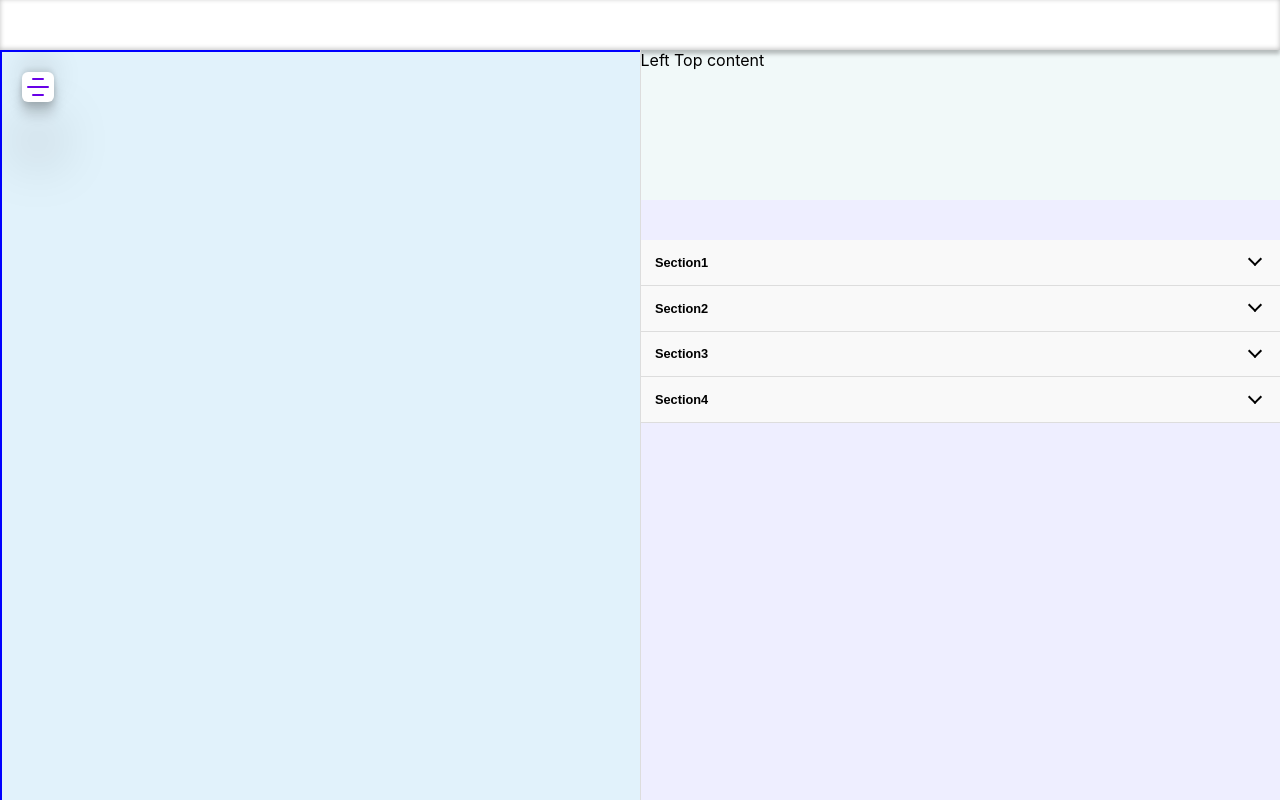
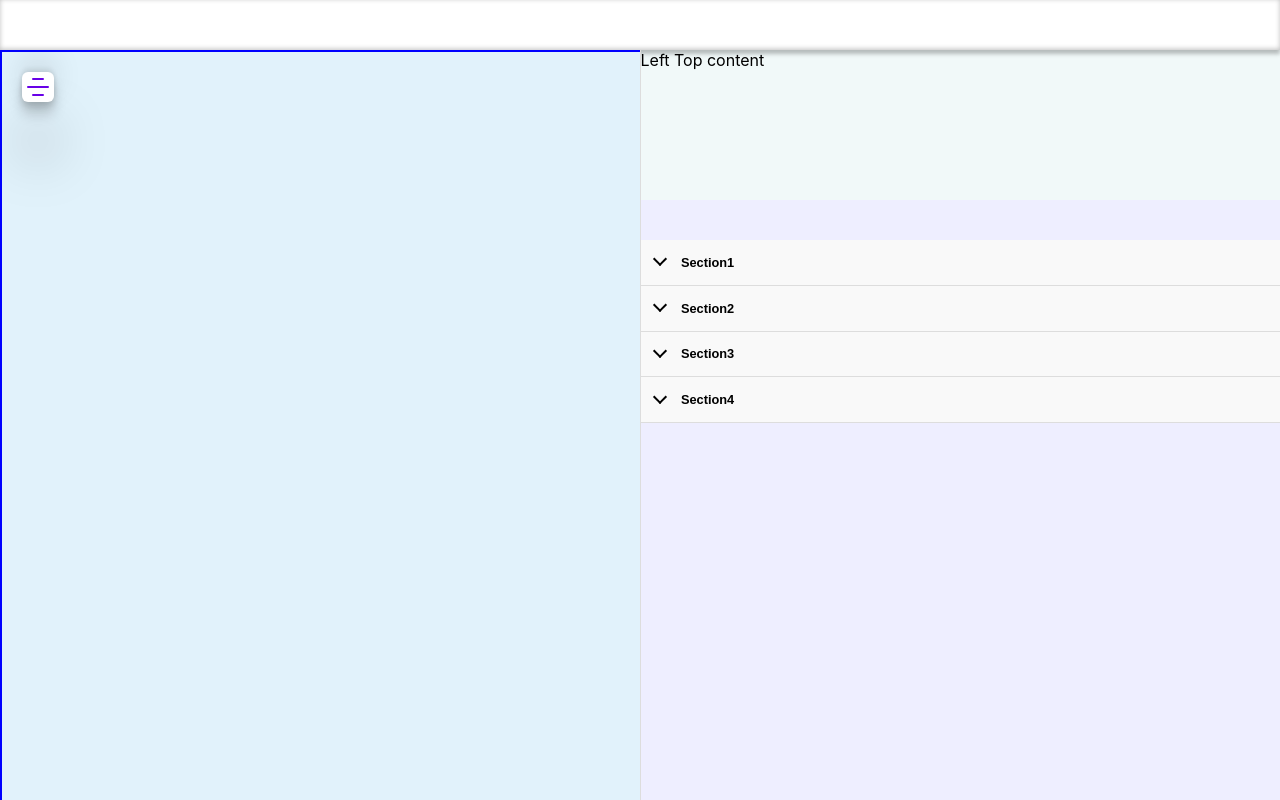
Before and after one commit to Tommaso-Zazzaretti/useReact, a React (Create React App) app: page / in a window 1280 px wide. Built offline with nearby package versions, Linux system fonts and the light colour scheme.

Commit message:
css fixes

```diff
--- a/src/components/AccordionTree/AccordionTree.module.css
+++ b/src/components/AccordionTree/AccordionTree.module.css
@@ -28,6 +28,7 @@
     display: flex;
     justify-content: space-between;
     align-items: center;
+    gap: 1rem;
     width: 100%;
     background-color: #f9f9f9;
     position: relative;
@@ -39,13 +40,14 @@
     cursor: pointer;
     outline: none;
     z-index: 0;
-    transition: box-shadow 0.4s ease, background-color 0.4s ease;
+    transition: box-shadow 0.3s ease, background-color 0.3s ease;
 }
+
+
 
 @media (hover: hover) and (pointer: fine) {
     .header:hover {
-        /* box-shadow: rgba(0, 0, 0, 0.12) 5px 5px 9px; */
-        box-shadow: 0 .2rem .2rem rgba(0,0,0,.25),inset 0 -1px 1px rgba(0,0,0,.25);
+        box-shadow: 0 .2rem .2rem rgba(0,0,0,.25);
         background-color: rgb(237, 243, 253);
         z-index: 1;
     }
@@ -82,7 +84,6 @@
 }
 
 .arrowWrapper {
-    margin-left: auto;
     display: flex;
     align-items: center;
     gap: 0.25rem;
@@ -90,7 +91,6 @@
 
 .arrow {
     display: inline-block;
-    width: 1rem;
     height: 1rem;
     transition: transform 0.3s ease;
 }
--- a/src/components/AccordionTree/AccordionTree.tsx
+++ b/src/components/AccordionTree/AccordionTree.tsx
@@ -225,7 +225,7 @@ type IAccordionTreeItemInnerProps = Omit<React.HTMLAttributes<HTMLDivElement | n
     title:string,
     unmountOnClose?: boolean
     closeDelay?: number,
-    arrowStyle?: 'chevron'|'cared'
+    arrowStyle?: 'chevron'|'caret'
 };
 
 const AccordionTreeItem: React.ForwardRefExoticComponent<IAccordionTreeItemInnerProps & React.RefAttributes<HTMLDivElement | null>> = React.forwardRef<HTMLDivElement | null, IAccordionTreeItemInnerProps>((props: IAccordionTreeItemInnerProps, ref: React.ForwardedRef<HTMLDivElement | null>) => {
@@ -332,10 +332,10 @@ const AccordionTreeItem: React.ForwardRefExoticComponent<IAccordionTreeItemInner
         <AccordionTreeItemContext.Provider value={ctx}>
             <div id={props.title} ref={onInitOrDestroyEventHandler} className={`${css.accordion} ${isOpen ? css.accordionOpen : ''}`}>
                 <button ref={bRef} className={css.header} onClick={onToggleButtonClickEventHandler}>
-                    <span className={css.title}>{title}</span>
                     <span className={css.arrowWrapper}>
                         <span className={`${css.arrow} ${isOpen ? css.rotated : ''} ${css[arrowStyle ?? 'chevron']}`} />
                     </span>
+                    <span className={css.title}>{title}</span>
                 </button>
                 <div className={`${css.content}`} style={{maxHeight: isOpen ? contentHeight+'px' : '0px'}}>
                     {(!unmountOnClose || active) &&
```
